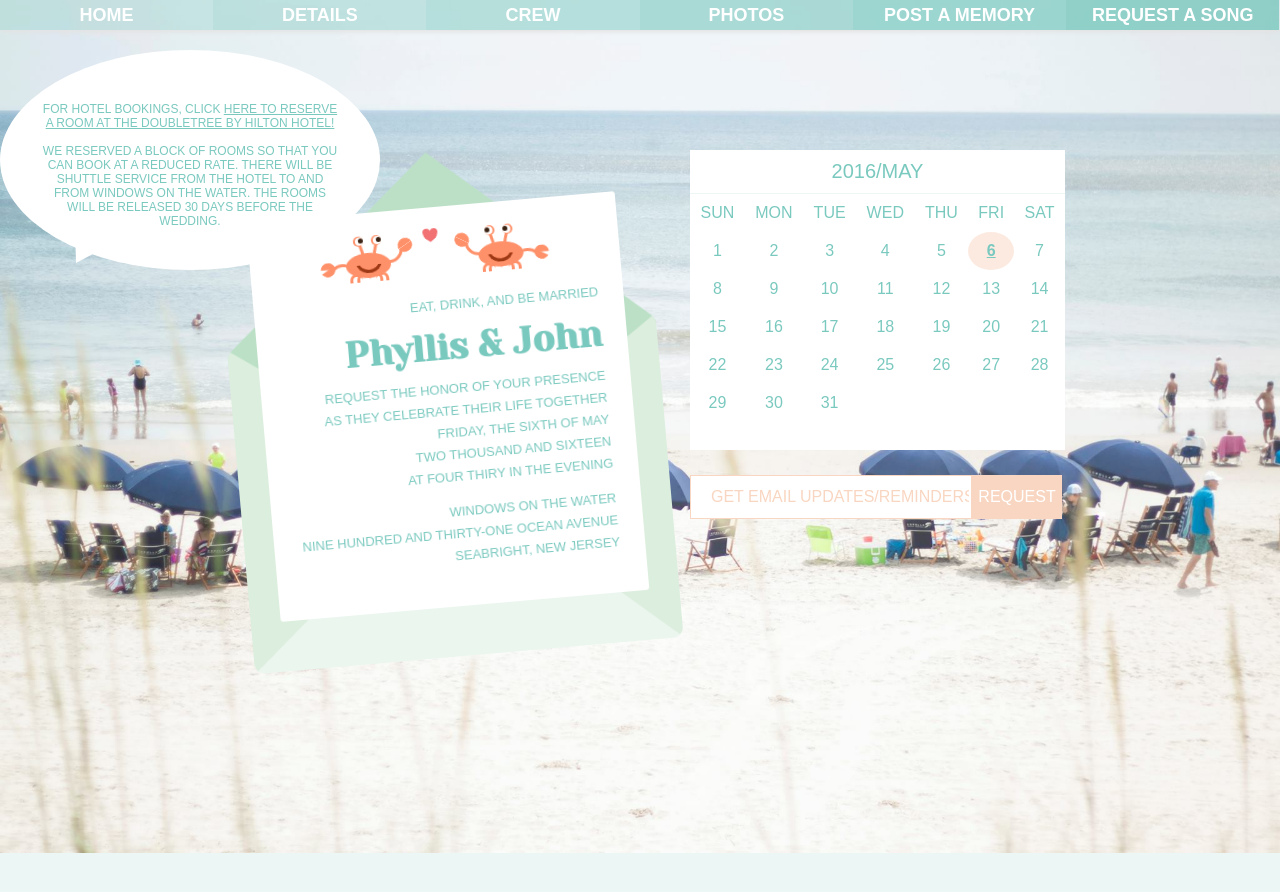
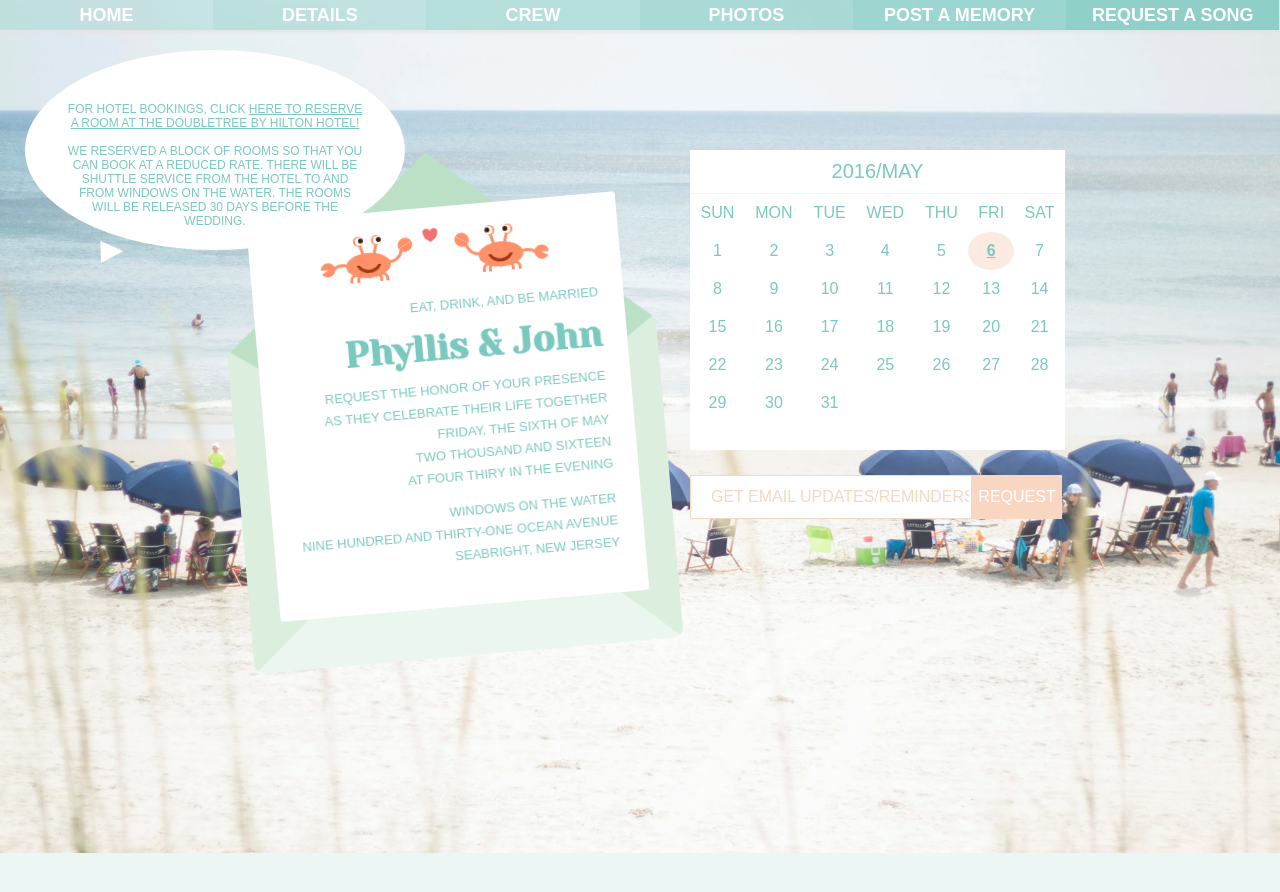
Before and after one commit to phyllisandjohn/phyllisandjohn.github.io, a Jekyll site: the page details/index.html, which Jekyll copies as it is, in a window 1280 px wide. Shown: the top 892 px of the page. Built offline with Jekyll 4.4.1, drawn with Linux system fonts in a browser that asks for light colours.

Commit message:
Update index.html

```diff
--- a/details/index.html
+++ b/details/index.html
@@ -12,8 +12,8 @@
 	.instructions {
 		margin-top: 50px;
 		position: absolute;
-		height: 140px;
-		margin-left: 0px;
+		height: 120px;
+		margin-left: 25px;
 	}
 </style>
 
```
